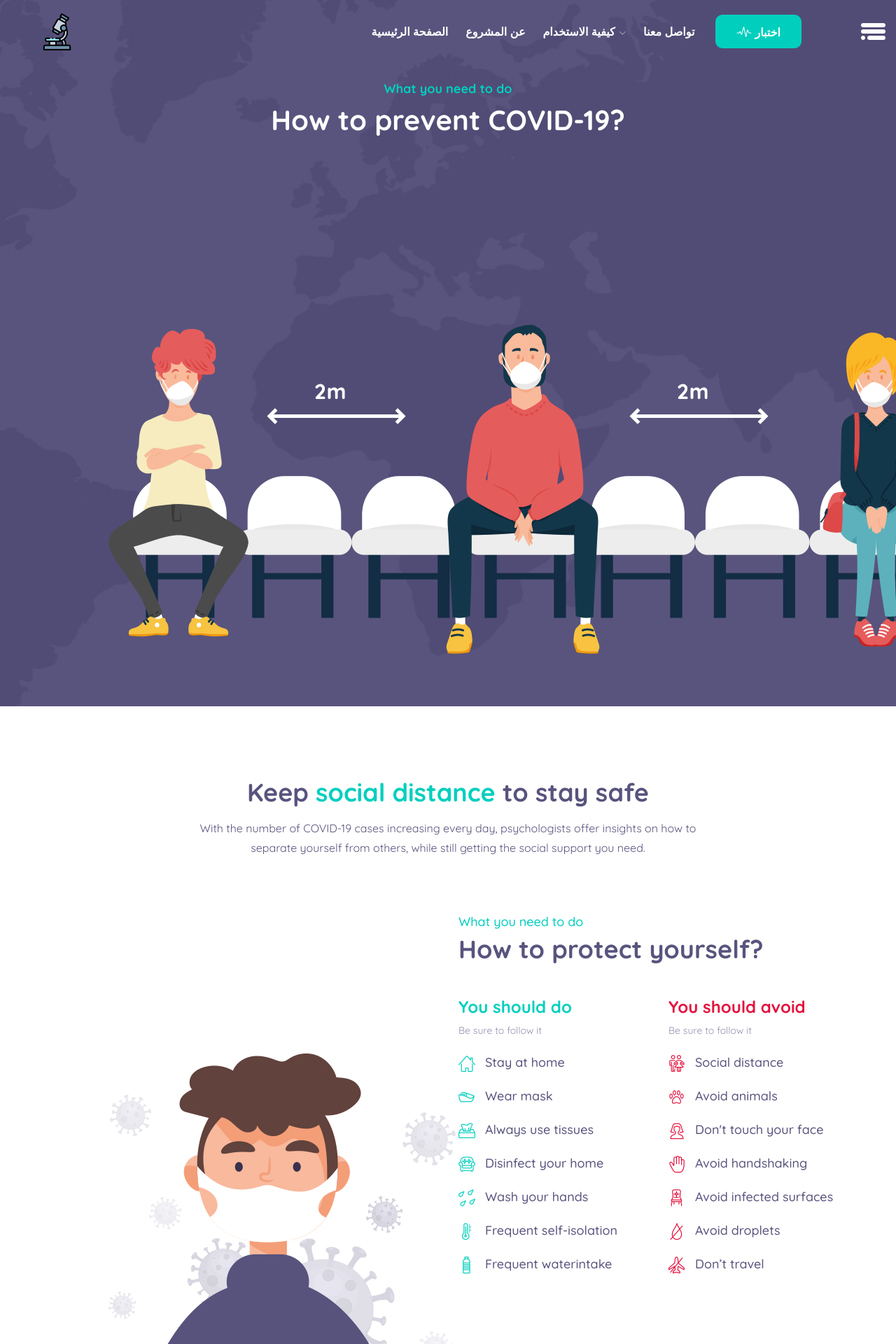
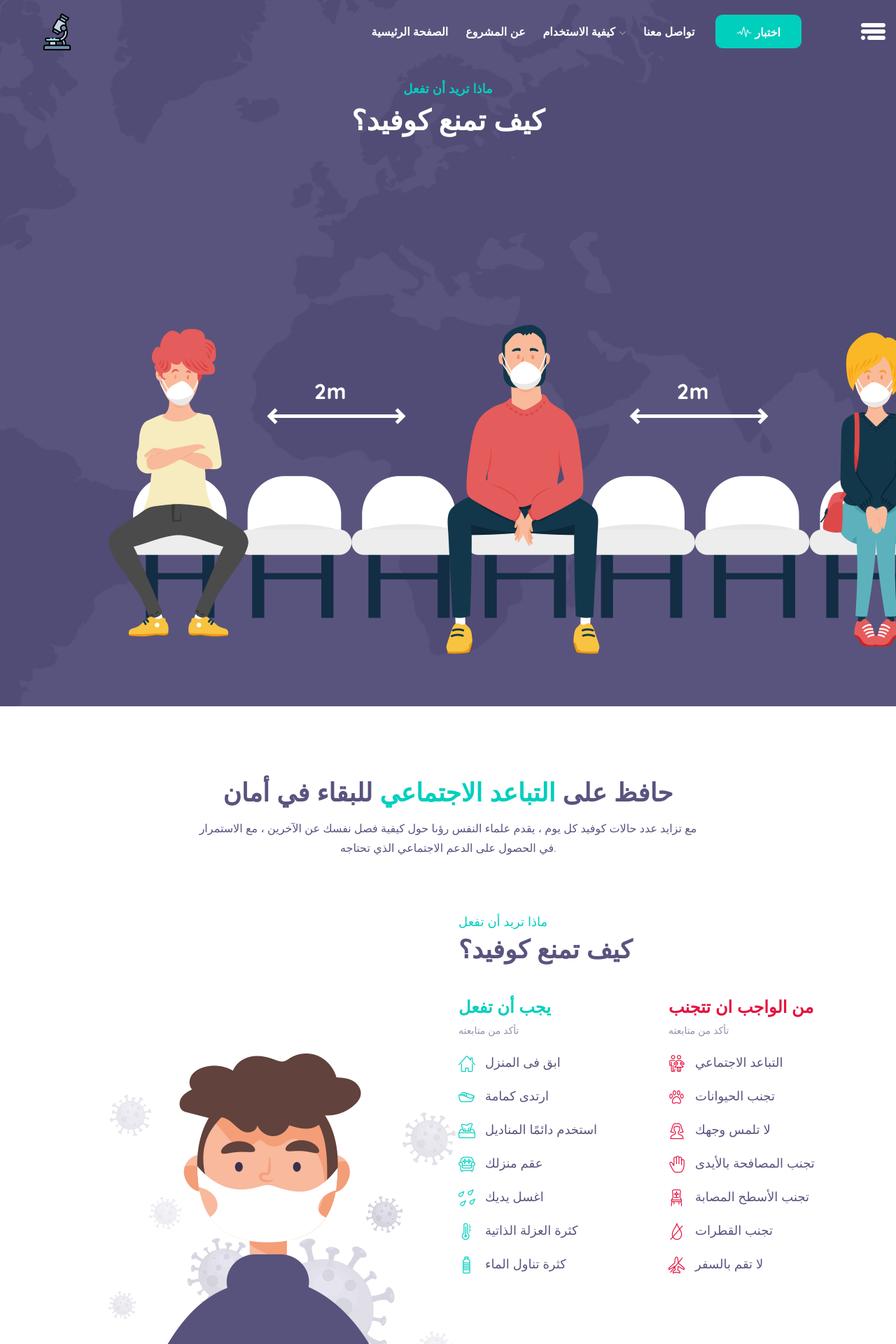
Before and after one commit to john0isaac/Centralized-and-Automated-Medical-Image-Analysis-Laboratory, a Flask app: page /prevention in a window 1280 px wide. Shown: the top 1920 px of the page at 70% size. Run offline with Flask 2, Linux system fonts and the light colour scheme; some libraries are stand-ins or nearby versions.

Commit message:
arabic- prevention

```diff
--- a/templates/pages/prevention-ar.html
+++ b/templates/pages/prevention-ar.html
@@ -3,8 +3,8 @@
 <section class="prevention_banner">
     <div class="container">
         <div class="prevention_text">
-                    <h6 class="wow fadeInUp">What you need to do</h6>
-                    <h3 class="wow fadeInUp" data-wow-delay="0.2s">How to prevent COVID-19?</h3>
+            <h6 class="wow fadeInUp">ماذا تريد أن تفعل</h6>
+            <h3 class="wow fadeInUp" data-wow-delay="0.2s">كيف تمنع كوفيد؟</h3>
             <br><br>
             <img class="img-fluid" src="/static/images/breadcrumb/prevention-persong.png" alt>
         </div>
@@ -15,49 +15,44 @@
 <section class="protect_yourself_area p_100">
     <div class="container">
         <div class="main_title_2 text-center">
-                    <h2 class="wow fadeInUp">Keep <span>social distance</span> to stay safe</h2>
-                    <p class="wow fadeInUp" data-wow-delay="0.2s">With the number of COVID-19 cases increasing every
-                        day, psychologists offer insights on how to
-                        separate yourself from others, while still getting the social support you need.</p>
+            <h2 class="wow fadeInUp">حافظ على <span>التباعد الاجتماعي</span> للبقاء في أمان</h2>
+            <p class="wow fadeInUp" data-wow-delay="0.2s">مع تزايد عدد حالات كوفيد كل يوم ، يقدم علماء النفس رؤىا حول
+                كيفية فصل نفسك عن الآخرين ، مع الاستمرار في الحصول على الدعم الاجتماعي الذي تحتاجه.</p>
         </div>
         <div class="row protect_inner flex-row-reverse">
             <div class="col-lg-6">
                 <div class="main_title">
-                            <h5>What you need to do</h5>
-                            <h2>How to protect yourself?</h2>
+                    <h5>ماذا تريد أن تفعل</h5>
+                    <h2>كيف تمنع كوفيد؟</h2>
                 </div>
                 <div class="row protect_list_inner">
                     <div class="col-6">
                         <div class="protect_list_item">
                             <div class="protect_list_title">
-                                        <h3>You should do</h3>
-                                        <h6>Be sure to follow it</h6>
+                                <h3>يجب أن تفعل</h3>
+                                <h6>تأكد من متابعته</h6>
                             </div>
                             <ul class="nav flex-column">
                                 <li>
-                                            <a ><i class="linearicons-home4"></i>Stay at home</a>
+                                    <a><i class="linearicons-home4"></i>ابق فى المنزل </a>
                                 </li>
                                 <li>
-                                            <a ><i class="linearicons-desk-tape"></i>Wear mask</a>
+                                    <a><i class="linearicons-desk-tape"></i>ارتدى كمامة</a>
                                 </li>
                                 <li>
-                                            <a ><i class="linearicons-tissue"></i>Always use
-                                                tissues</a>
+                                    <a><i class="linearicons-tissue"></i>استخدم دائمًا المناديل</a>
                                 </li>
                                 <li>
-                                            <a ><i class="linearicons-couch"></i>Disinfect your
-                                                home</a>
+                                    <a><i class="linearicons-couch"></i>عقم منزلك</a>
                                 </li>
                                 <li>
-                                            <a ><i class="linearicons-rain"></i>Wash your hands</a>
+                                    <a><i class="linearicons-rain"></i>اغسل يديك</a>
                                 </li>
                                 <li>
-                                            <a ><i class="linearicons-thermometer"></i>Frequent
-                                                self-isolation</a>
+                                    <a><i class="linearicons-thermometer"></i>كثرة العزلة الذاتية</a>
                                 </li>
                                 <li>
-                                            <a ><i class="linearicons-bottle"></i>Frequent
-                                                waterintake</a>
+                                    <a><i class="linearicons-bottle"></i>كثرة تناول الماء</a>
                                 </li>
                             </ul>
                         </div>
@@ -65,35 +60,30 @@
                     <div class="col-6">
                         <div class="protect_list_item red">
                             <div class="protect_list_title">
-                                        <h3>You should avoid</h3>
-                                        <h6>Be sure to follow it</h6>
+                                <h3>من الواجب ان تتجنب</h3>
+                                <h6>تأكد من متابعته</h6>
                             </div>
                             <ul class="nav flex-column">
                                 <li>
-                                            <a ><i class="linearicons-man-woman"></i>Social
-                                                distance</a>
+                                    <a><i class="linearicons-man-woman"></i>التباعد الاجتماعي</a>
                                 </li>
                                 <li>
-                                            <a ><i class="linearicons-paw"></i>Avoid animals</a>
+                                    <a><i class="linearicons-paw"></i>تجنب الحيوانات </a>
                                 </li>
                                 <li>
-                                            <a ><i class="linearicons-woman"></i>Don't touch your
-                                                face</a>
+                                    <a><i class="linearicons-woman"></i>لا تلمس وجهك </a>
                                 </li>
                                 <li>
-                                            <a ><i class="linearicons-hand"></i>Avoid handshaking</a>
+                                    <a><i class="linearicons-hand"></i>تجنب المصافحة بالأيدى</a>
                                 </li>
                                 <li>
-                                            <a ><i class="linearicons-chair"></i>Avoid infected
-                                                surfaces</a>
+                                    <a><i class="linearicons-chair"></i>تجنب الأسطح المصابة</a>
                                 </li>
                                 <li>
-                                            <a ><i class="linearicons-drop-crossed"></i>Avoid
-                                                droplets</a>
+                                    <a><i class="linearicons-drop-crossed"></i>تجنب القطرات </a>
                                 </li>
                                 <li>
-                                            <a ><i class="linearicons-plane-crossed"></i>Don’t
-                                                travel</a>
+                                    <a><i class="linearicons-plane-crossed"></i>لا تقم بالسفر</a>
                                 </li>
                             </ul>
                         </div>
@@ -121,10 +111,9 @@
                                 <img class="img-fluid" src="/static/images/prevent/prevent-1.png" alt>
                             </div>
                             <div class="prevent_text">
-                                        <h4>Stay at home</h4>
+                                <h4>ابق فى المنزل </h4>
                                 <p>
-                                            Stay at home if you perceive the symptoms and consult
-                                            your doctor on phone.
+                                    ابق في المنزل إذا لاحظت الأعراض واستشر طبيبك عبر الهاتف
                                 </p>
                             </div>
                         </div>
@@ -135,10 +124,9 @@
                                 <img class="img-fluid" src="/static/images/prevent/prevent-2.png" alt>
                             </div>
                             <div class="prevent_text">
-                                        <h4>Wash your hands often</h4>
+                                <h4>اغسل يديك كثيرًا</h4>
                                 <p>
-                                            Clean your hands with alcohol-based rub or wash them
-                                            with soap for at least 20 seconds.
+                                    نظف يديك بمطهر كحولي أو اغسلهما بالصابون لمدة عشرين ثانية على الأقل
                                 </p>
                             </div>
                         </div>
@@ -149,10 +137,9 @@
                                 <img class="img-fluid" src="/static/images/prevent/prevent-3.png" alt>
                             </div>
                             <div class="prevent_text">
-                                        <h4>Keep social distance</h4>
+                                <h4>حافظ على التباعد الاجتماعي</h4>
                                 <p>
-                                            Keep at least 2 m distance between yourself & anyone if
-                                            you go among people.
+                                    احتفظ بمسافة لا تقل عن 2 متر بينك أو بين أي شخص إذا ذهبت بين الناس.
                                 </p>
                             </div>
                         </div>
@@ -163,10 +150,9 @@
                                 <img class="img-fluid" src="/static/images/prevent/prevent-4.png" alt>
                             </div>
                             <div class="prevent_text">
-                                        <h4>Wear Facemask</h4>
+                                <h4>ارتداء كمامه</h4>
                                 <p>
-                                            When you are around other people and before you enter a
-                                            healthcare provider’s.
+                                    عندما تكون بالقرب من أشخاص آخرين.
                                 </p>
                             </div>
                         </div>
@@ -176,27 +162,23 @@
             <div class="col-lg-6">
                 <div class="prevent_details">
                     <div class="prevent_details_text">
-                                <h5>What should you do</h5>
-                                <h2>How to prevent Coronavirus?</h2>
+                        <h5>ماذا عليك ان تفعل</h5>
+                        <h2>كيف نمنع فيروس كوفيد</h2>
                         <p>
-                                    Some details about how the disease is spread are unknown and
-                                    is being determined.The WHO and CDC state that it is
-                                    primarily spread during close contact and by respiratory
-                                    droplets<br> produced when people cough or sneeze; with close
-                                    contact being within 1 to 2 meters (3 to 6 feet). A study in
-                                    Singapore found that an uncovered coughing can lead to
-                                    droplets travelling up to 4.5 metres (15 feet).
+                            بعض التفاصيل غير معروفة حول كيفية انتشار المرض ويتم تحديدها. تؤكد منظمة الصحة العالمية ومركز
+                            السيطرة على الأمراض أنه ينتشر بشكل أساسي أثناء الاتصال الوثيق وعن طريق الرذاذ التنفسي
+                            <br> ينتج عندما يسعل الناس أو يعطسون ؛ مع وجود اتصال وثيق في نطاق متر إلى مترين (3 إلى 6
+                            أقدام). وجدت دراسة في سنغافورة أن السعال المكشوف يمكن أن يؤدي إلى تساقط قطرات تصل إلى 4.5
+                            متر (15 قدمًا).
                         </p>
                         <p>
-                                    Respiratory droplets may also be produced during breathing
-                                    out, including when talking, though the virus is not
-                                    generally airborne. These droplets can land in the mouths or
-                                    noses of people who are nearby or possibly be inhaled into
-                                    the lungs. Some medical procedures such as intubation and
-                                    cardiopulmonary...
+                            يمكن أيضًا إنتاج قطرات من الجهاز التنفسي أثناء الزفير ، بما في ذلك عند التحدث ، على الرغم من
+                            أن الفيروس لا ينتقل عبر الهواء بشكل عام. يمكن أن تهبط هذه القطرات في أفواه أو أنوف الأشخاص
+                            القريبين أو ربما يتم استنشاقهم في الرئتين. بعض الإجراءات الطبية مثل التنبيب والقلب الرئوي
+                            ...
                         </p>
-                                <a class="green_btn" href="/symptom"><i class="linearicons-shield-check"></i> Read more about
-                                    Covid symptoms</a>
+                        <a class="green_btn" href="/symptom"><i class="linearicons-shield-check"></i> أقرا اكثر عن اعراض
+                            كوفيد</a>
                     </div>
                 </div>
             </div>
@@ -208,8 +190,8 @@
 <section class="washing_process_area pad_btm">
     <div class="container">
         <div class="main_title text-center white">
-                    <h5>Hand washing process</h5>
-                    <h2>How to wash your Hands</h2>
+            <h5>عملية غسل اليدين</h5>
+            <h2>كيف تغسل يديك</h2>
         </div>
         <div class="washing_process_inner row">
             <div class="col-lg-2 col-sm-4 col-6">
@@ -220,7 +202,7 @@
                             1
                         </div>
                     </div>
-                            <p><span>Apply soap</span> and ruv your hands together</p>
+                    <p><span>ضع الصابون</span> وافرك يداك معا</p>
                 </div>
             </div>
             <div class="col-lg-2 col-sm-4 col-6">
@@ -232,8 +214,7 @@
                         </div>
                     </div>
                     <p>
-                                <span>Use one hand</span> to rub the back of the other hand
-                                and vice versa
+                        <span>أستخدم يد واحده</span> لتفرك ظهر يدك الأخرى والعكس صحيح
                     </p>
                 </div>
             </div>
@@ -246,8 +227,7 @@
                         </div>
                     </div>
                     <p>
-                                <span>Rub your hands</span> together and clean between your
-                                fingers
+                        <span>أفرك يداك </span> معا ونظف بين أصابعك
                     </p>
                 </div>
             </div>
@@ -260,7 +240,7 @@
                         </div>
                     </div>
                     <p>
-                                <span>Rub the back</span> of your fingers against your palms
+                        <span>أفرك الجزء الخلفى</span> من أصابعك في راحة يدك
                     </p>
                 </div>
             </div>
@@ -273,8 +253,7 @@
                         </div>
                     </div>
                     <p>
-                                <span>Rub your thumb</span> using your other hand and vice
-                                versa
+                        <span>افرك إبهامك</span> باستخدام يدك الأخرى والعكس صحيح
                     </p>
                 </div>
             </div>
@@ -287,8 +266,7 @@
                         </div>
                     </div>
                     <p>
-                                <span>Rub your tips</span> of your fingers on the palm of your
-                                other hand and vice versa
+                        <span>أفرك </span> أطراف اصابعك على راحة يدك والعكس صحيح
                     </p>
                 </div>
             </div>
```
Lines whose indentation alone changed are shown as unchanged.
